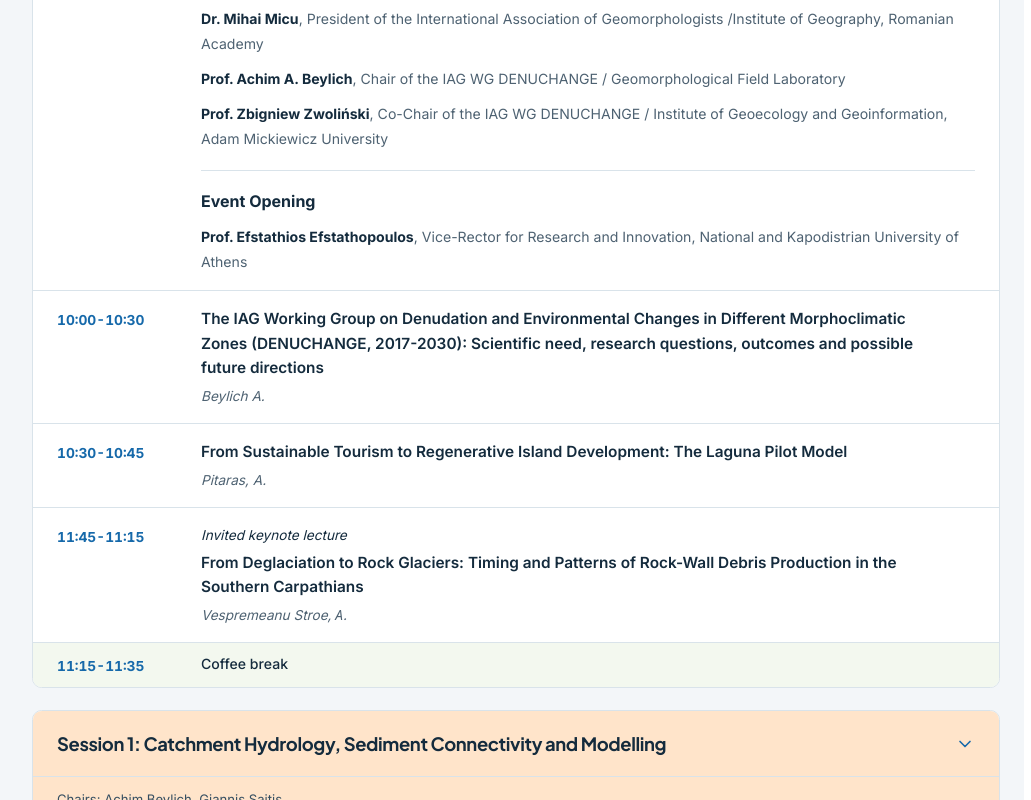
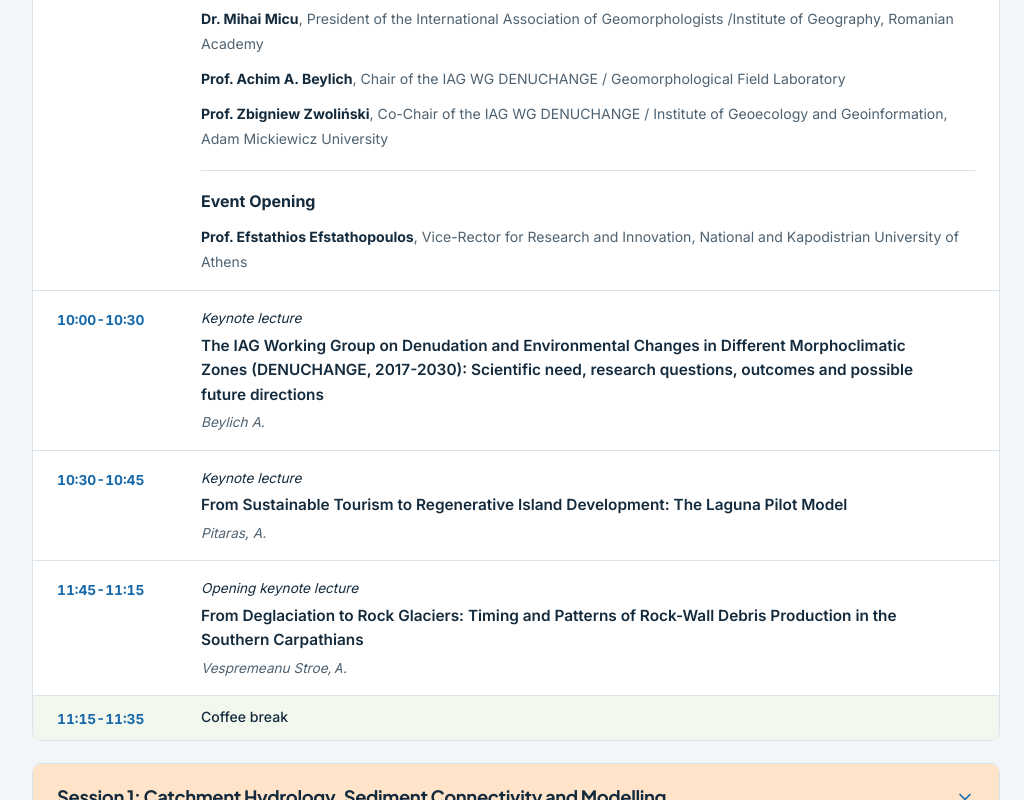
Before and after one commit to uoa-gr/denuchange, a React (Vite) app in the folder website/: page /agenda in a window 1280 px wide. Shown: the part 1338-2138 px from the top of the page, without its empty margins (248-1279 px from the left). Built offline with nearby package versions, Linux system fonts and the light colour scheme; no server answers.

Commit message:
Label opening keynote lectures consistently

```diff
--- a/website/src/pages/agenda/AgendaPage.tsx
+++ b/website/src/pages/agenda/AgendaPage.tsx
@@ -227,14 +227,14 @@ function groupEntriesWithDiscussions(entries: AgendaEntry[]) {
 
 function Entry({ entry, discussions, hasBlockHeading }: { entry: AgendaEntry; discussions: AgendaEntry[]; hasBlockHeading: boolean }) {
   const Heading = hasBlockHeading ? "h4" : "h3"
-  const isKeynote = entry.paragraphs?.includes("Invited keynote lecture")
+  const keynoteLabel = entry.paragraphs?.find(paragraph => /^(?:Invited |Opening )?keynote lecture$/iu.test(paragraph))
   const openingIndex = entry.paragraphs?.indexOf("Event Opening") ?? -1
   const paragraphs = openingIndex >= 0 ? entry.paragraphs?.slice(0, openingIndex) : entry.paragraphs
   return (
     <li className={`agenda-entry${entry.kind ? ` agenda-entry--${entry.kind}` : ""}`}>
       <p className="agenda-time">{entry.time}</p>
       <div className="agenda-entry-content">
-        {isKeynote && <p className="agenda-keynote-label">Invited keynote lecture</p>}
+        {keynoteLabel && <p className="agenda-keynote-label">{keynoteLabel}</p>}
         {openingIndex >= 0 ? (
           <>
             <SpeakerGroup title={entry.title} speakers={entry.speakers ?? []} />
@@ -246,7 +246,7 @@ function Entry({ entry, discussions, hasBlockHeading }: { entry: AgendaEntry; di
             {entry.speakers?.map((speaker) => <Speaker text={speaker} key={speaker} />)}
           </>
         )}
-        {paragraphs?.filter((paragraph) => paragraph !== "Invited keynote lecture").map((paragraph) => <EntryDetail text={paragraph} key={paragraph} />)}
+        {paragraphs?.filter((paragraph) => paragraph !== keynoteLabel).map((paragraph) => <EntryDetail text={paragraph} key={paragraph} />)}
         {discussions.map((discussion, index) => (
           <div key={`${discussion.time}-${index}`}>
             <p className="agenda-discussion">
--- a/website/src/pages/agenda/agenda-data.ts
+++ b/website/src/pages/agenda/agenda-data.ts
@@ -117,7 +117,7 @@ export const days: AgendaDay[] = [
       },
       {
         title: 'Opening',
-        subtitle: 'Welcome, Introductory lecture and Invited keynote lecture',
+        subtitle: 'Welcome speeches and keynote lectures',
         entries: [
           {
             time: '09:30-10:00',
@@ -140,16 +140,18 @@ export const days: AgendaDay[] = [
             time: '10:00-10:30',
             title: 'The IAG Working Group on Denudation and Environmental Changes in Different Morphoclimatic Zones (DENUCHANGE, 2017-2030): Scientific need, research questions, outcomes and possible future directions',
             speakers: ['Beylich A.'],
+            paragraphs: ['Keynote lecture'],
           },
           {
             time: '10:30-10:45',
             title: 'From Sustainable Tourism to Regenerative Island Development: The Laguna Pilot Model',
             speakers: ['Pitaras, A.'],
+            paragraphs: ['Keynote lecture'],
           },
           {
             time: '11:45-11:15',
             title: 'From Deglaciation to Rock Glaciers: Timing and Patterns of Rock-Wall Debris Production in the Southern Carpathians',
-            paragraphs: ['Invited keynote lecture'],
+            paragraphs: ['Opening keynote lecture'],
             speakers: ['Vespremeanu Stroe, Α.'],
           },
           { time: '11:15-11:35', title: 'Coffee break', kind: 'break' },
```
